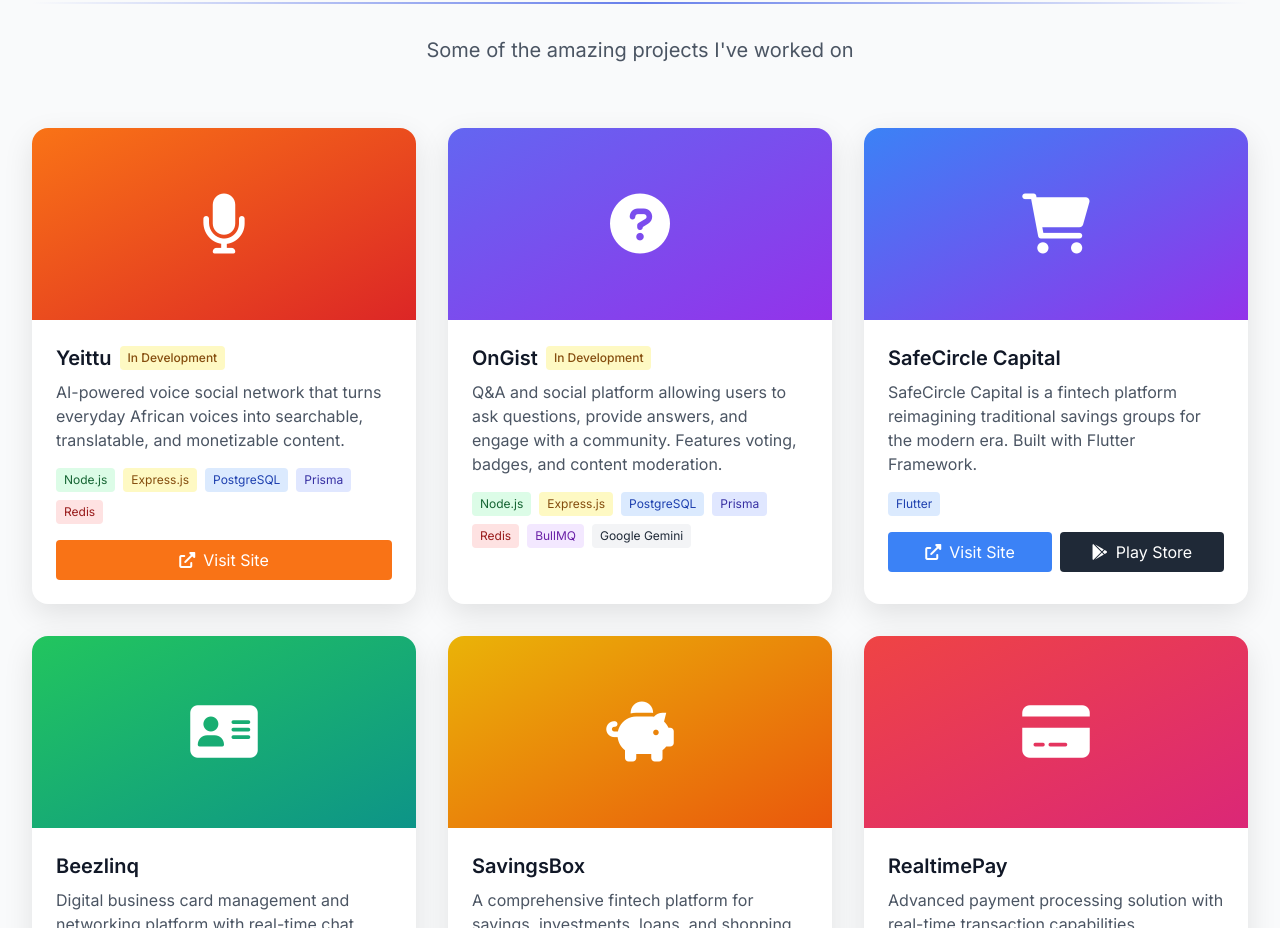
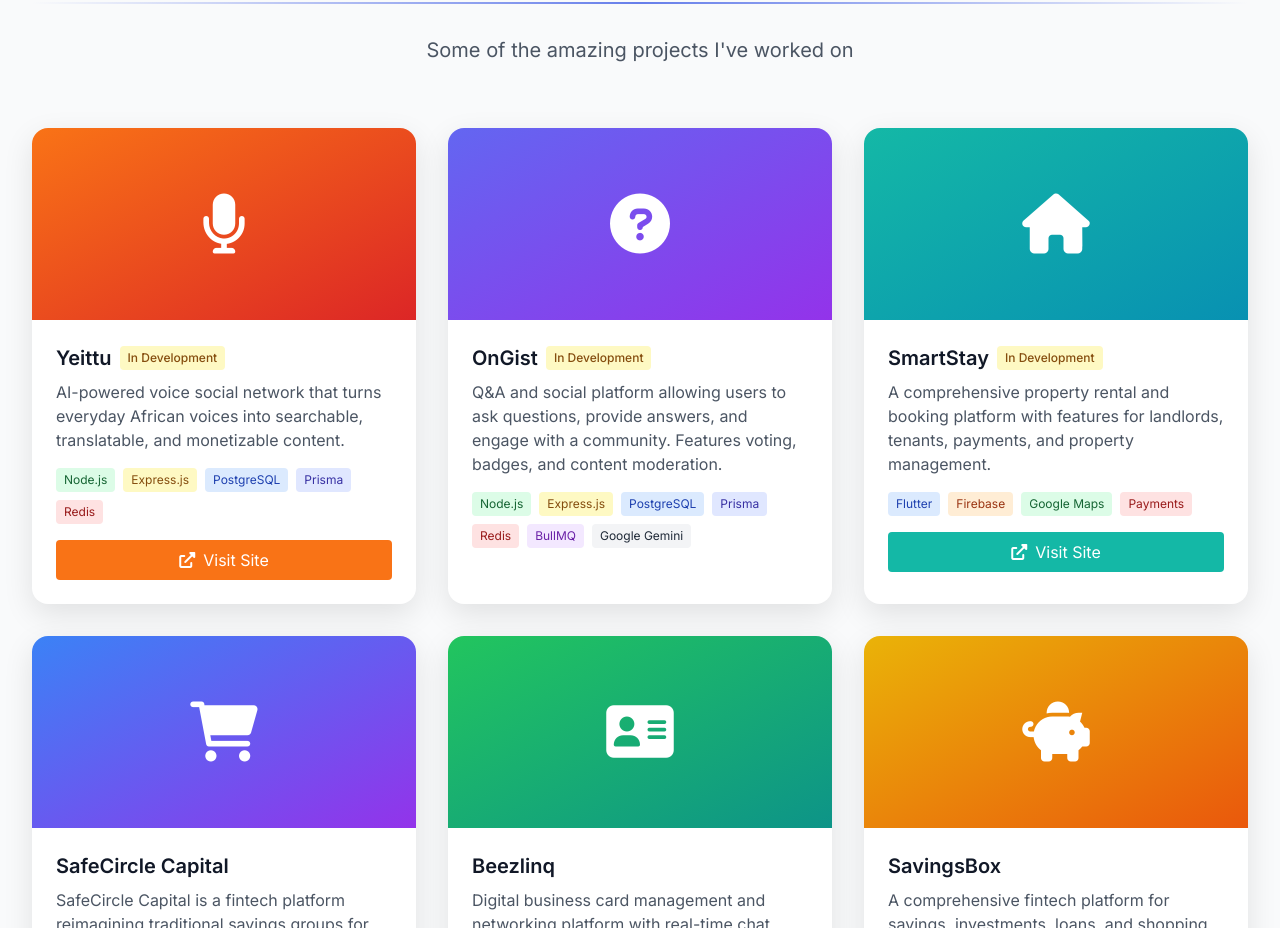
Before and after one commit to nkenna/my-portfolio, a plain HTML site: page index.html in a window 1280 px wide. Shown: the part 1820-2748 px from the top of the page. Drawn offline with nearby package versions, Linux system fonts and the light colour scheme.

Commit message:
feat: add new SmartStay project card to portfolio

```diff
--- a/index.html
+++ b/index.html
@@ -320,6 +320,34 @@
                     </div>
                 </div>
 
+                <!-- SmartStay -->
+                <div class="project-card card-hover">
+                    <div class="h-48 bg-gradient-to-br from-teal-500 to-cyan-600 flex items-center justify-center">
+                        <i class="fas fa-home text-white text-6xl"></i>
+                    </div>
+                    <div class="p-6">
+                        <div class="flex items-center gap-2 mb-2">
+                            <h3 class="text-xl font-semibold text-gray-900">SmartStay</h3>
+                            <span class="px-2 py-1 bg-yellow-100 text-yellow-800 text-xs rounded font-medium">In
+                                Development</span>
+                        </div>
+                        <p class="text-gray-600 mb-4">A comprehensive property rental and booking platform
+                            with features for landlords, tenants, payments, and property management.</p>
+                        <div class="flex flex-wrap gap-2 mb-4">
+                            <span class="px-2 py-1 bg-blue-100 text-blue-800 text-xs rounded">Flutter</span>
+                            <span class="px-2 py-1 bg-orange-100 text-orange-800 text-xs rounded">Firebase</span>
+                            <span class="px-2 py-1 bg-green-100 text-green-800 text-xs rounded">Google Maps</span>
+                            <span class="px-2 py-1 bg-red-100 text-red-800 text-xs rounded">Payments</span>
+                        </div>
+                        <div class="flex space-x-2">
+                            <a href="https://smartstaysrental.com/" target="_blank"
+                                class="flex-1 bg-teal-500 hover:bg-teal-600 text-white px-4 py-2 rounded text-center transition-colors">
+                                <i class="fas fa-external-link-alt mr-2"></i>Visit Site
+                            </a>
+                        </div>
+                    </div>
+                </div>
+
                 <!-- SalesMindr -->
                 <div class="project-card card-hover">
                     <div class="h-48 bg-gradient-to-br from-blue-500 to-purple-600 flex items-center justify-center">
```
